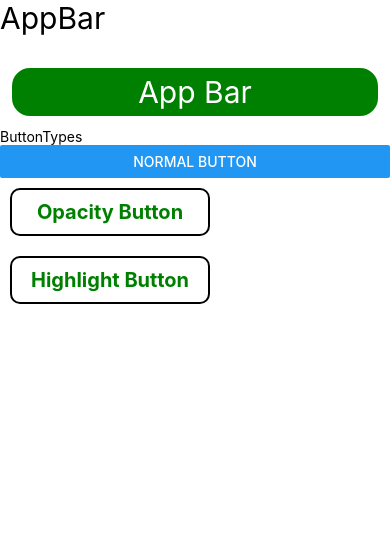
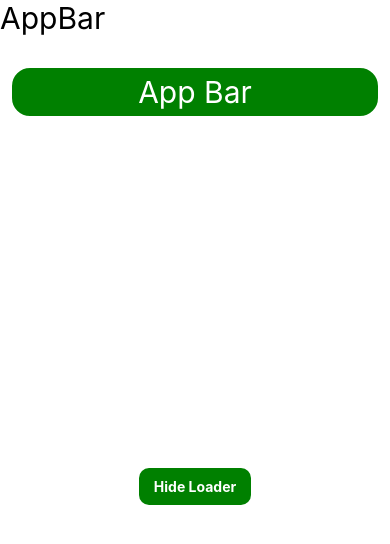
Before and after one commit to mehtabali05/React-Native-App-Project, a React Native app: screen / in a window 390 px wide. Shown: the top 544 px of the page. Built offline with nearby package versions, Linux system fonts and the light colour scheme.

Commit message:
ActivityIndicator covered

```diff
--- a/App.jsx
+++ b/App.jsx
@@ -9,6 +9,7 @@ import AppBar from  './src/components/AppBar'
 import Grid from './src/components/Grid'
 import Toggle from './src/components/Toggle';
 import ButtonTypes from './src/components/ButtonTypes';
+import ActivityIndicator from './src/components/ActivityIndicator';
 
 
 const App = () => {
@@ -91,7 +92,13 @@ const App = () => {
 
 
         {/* TouchableOpacity & TouchableHighlight */}
-        <ButtonTypes />
+        {/* <ButtonTypes /> */}
+
+
+
+
+        {/* ActivityInicatr  */}
+        <ActivityIndicator />
     </View>
   );
 };
--- /dev/null
+++ b/src/components/ActivityIndicator.jsx
@@ -0,0 +1,58 @@
+import { View, Text, ActivityIndicator, TouchableHighlight, StyleSheet } from 'react-native'
+import React, { useState } from 'react'
+
+const ActivityIndicatorLoader = () => {
+    const [loading, setLoading] = useState(false);
+    const toggleLoader = () => {
+        setLoading(!loading)
+    }
+  return (
+    <View style={style.container}>
+
+        {
+            loading && (
+                <View style={style.loaderContainer}>
+                    <ActivityIndicator size='large' color='green' />
+                    <Text>Loading.....</Text>
+                </View>
+            )
+        }
+
+        <TouchableHighlight style={style.button} onPress={toggleLoader}>
+            <Text style={style.buttonText}>{loading ? "Show Loader": "Hide Loader"}</Text>
+        </TouchableHighlight>
+
+    </View>
+  )
+}
+
+const style = StyleSheet.create({
+    container: {
+        flex: 1,
+        justifyContent: 'center',
+        alignItems: 'center'
+    },
+    button: {
+        paddingHorizontal: 15,
+        paddingVertical: 10,
+        backgroundColor: 'green',
+        borderRadius: 10
+    },
+    buttonText: {
+        color: 'white',
+        fontWeight: 'bold'
+    },
+    loaderContainer: {
+        backgroundColor: 'white',
+        width: 100,
+        hight: 120,
+        alignItems: 'center',
+        justifyContent: 'space-between',
+        gap: 20,
+        marginBottom: 20,
+        borderRadius: 10,
+        paddingVertical: 20
+    }
+});
+
+export default ActivityIndicatorLoader
```
